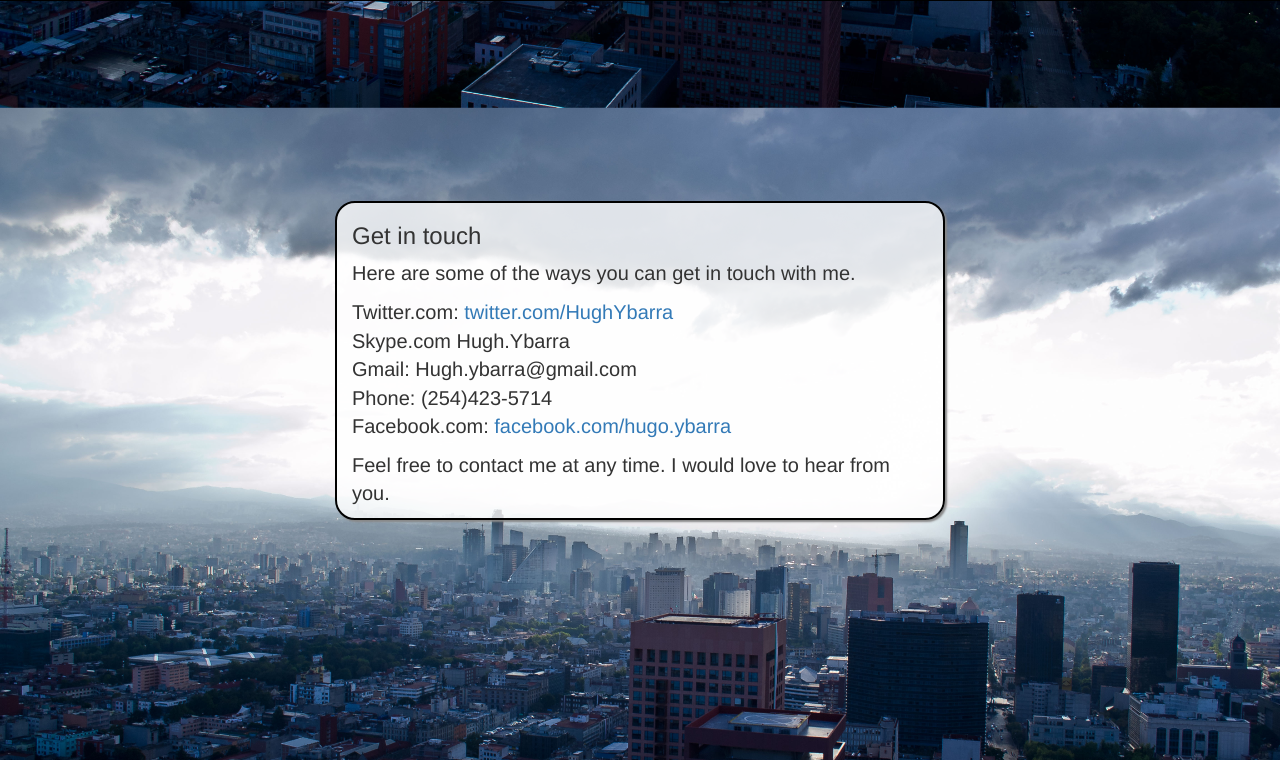
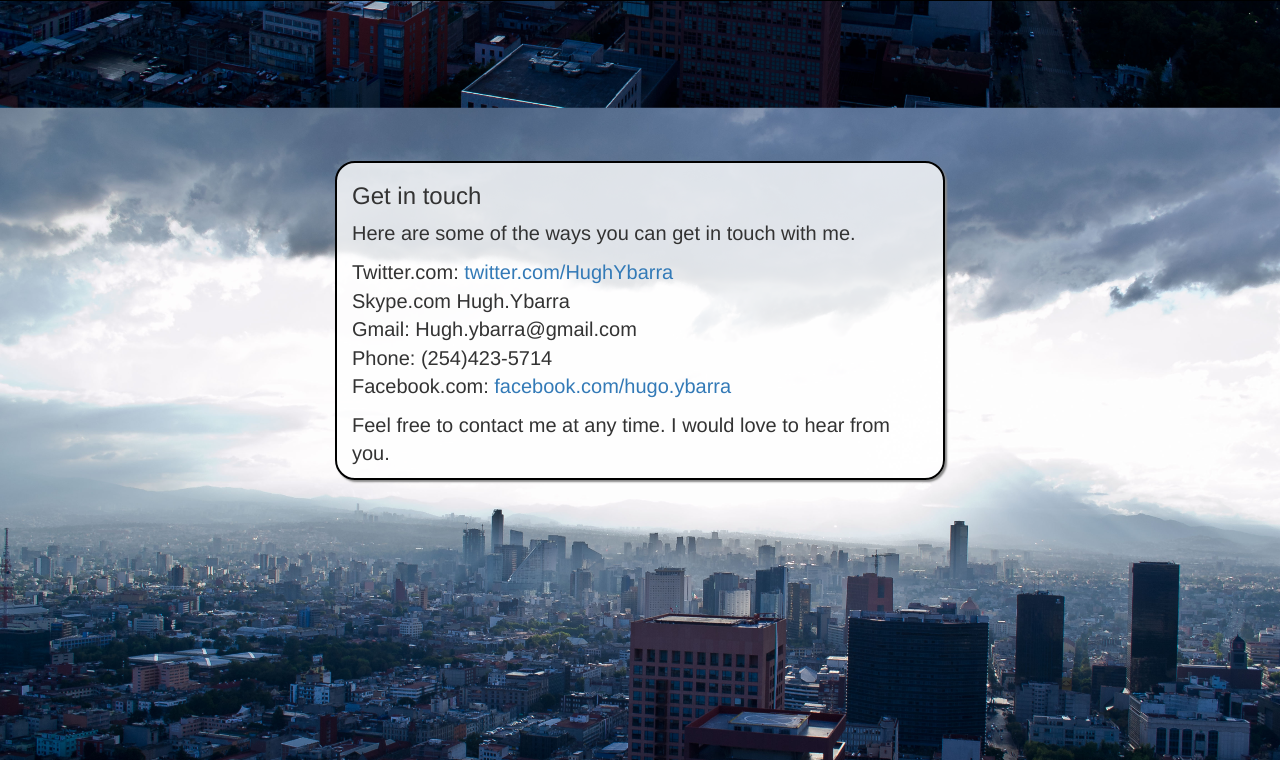
Before and after one commit to hughybarra/portfolio_site, a PHP site: page / in a window 1280 px wide. Shown: the part 1599-2359 px from the top of the page. Run offline with PHP 8.4, Linux system fonts and the light colour scheme; some libraries are stand-ins or nearby versions.

Commit message:
adjusting getint touch margin

```diff
--- a/public/css/main.css
+++ b/public/css/main.css
@@ -43,14 +43,14 @@ section {
   min-height: 30em;
 }
 .section_contact .contact_information {
-  margin: 25vh auto;
+  margin: 20vh auto;
   background-color: rgba(255, 255, 255, 0.8);
   border-radius: 1em;
   border: .1em solid #000000;
   box-shadow: .1em .1em .1em #888888;
 }
 .section_git {
-  margin-bottom: 0px;
+  margin-bottom: 1em;
   border-top: .5em solid #000000;
   border-bottom: .5em solid #000000;
   background-image: url('../media/images/portfolio/dark_wood.png');
--- a/public/css/main.less
+++ b/public/css/main.less
@@ -49,7 +49,7 @@ section{
 	min-height: 30em;
 
 	.contact_information{
-		margin: 25vh auto;
+		margin: 20vh auto;
 		background-color: rgba(255, 255, 255, .8);
 		border-radius: 1em;
 		border: .1em solid #000000;
@@ -58,7 +58,7 @@ section{
 	}
 }
 .section_git{
-	margin-bottom: 0px;
+	margin-bottom: 1em;
 	border-top: .5em solid #000000;
 	border-bottom: .5em solid #000000;
 	background-image: url('../media/images/portfolio/dark_wood.png');
```
